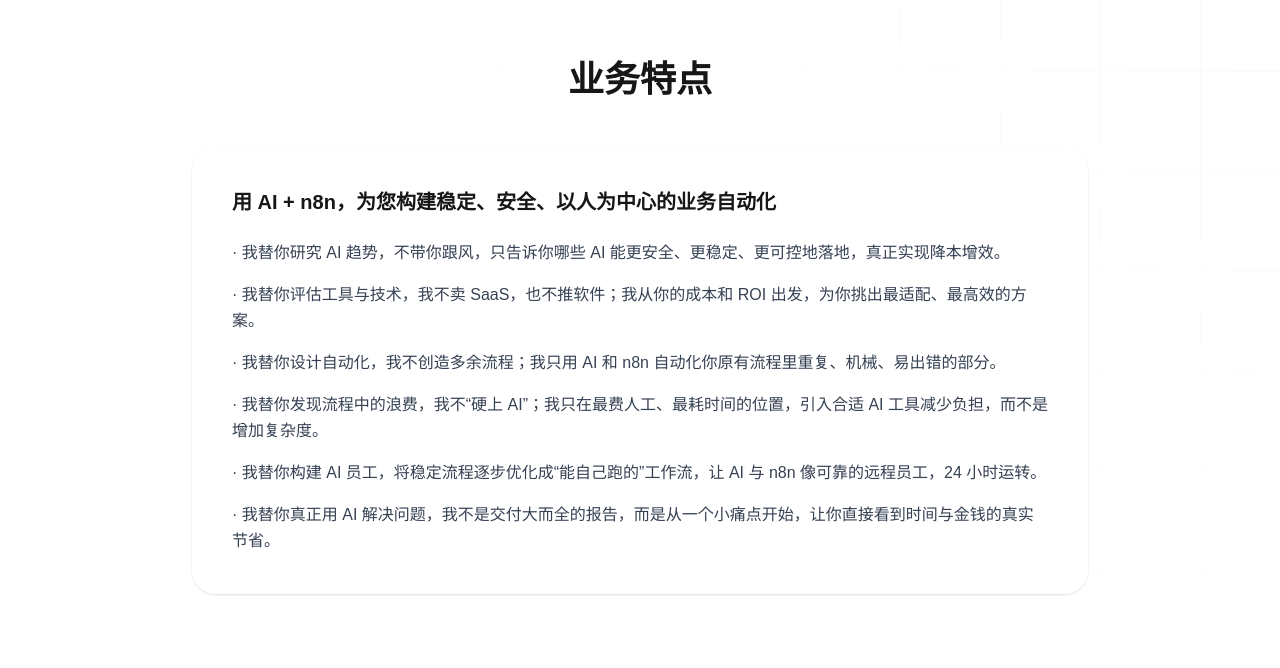
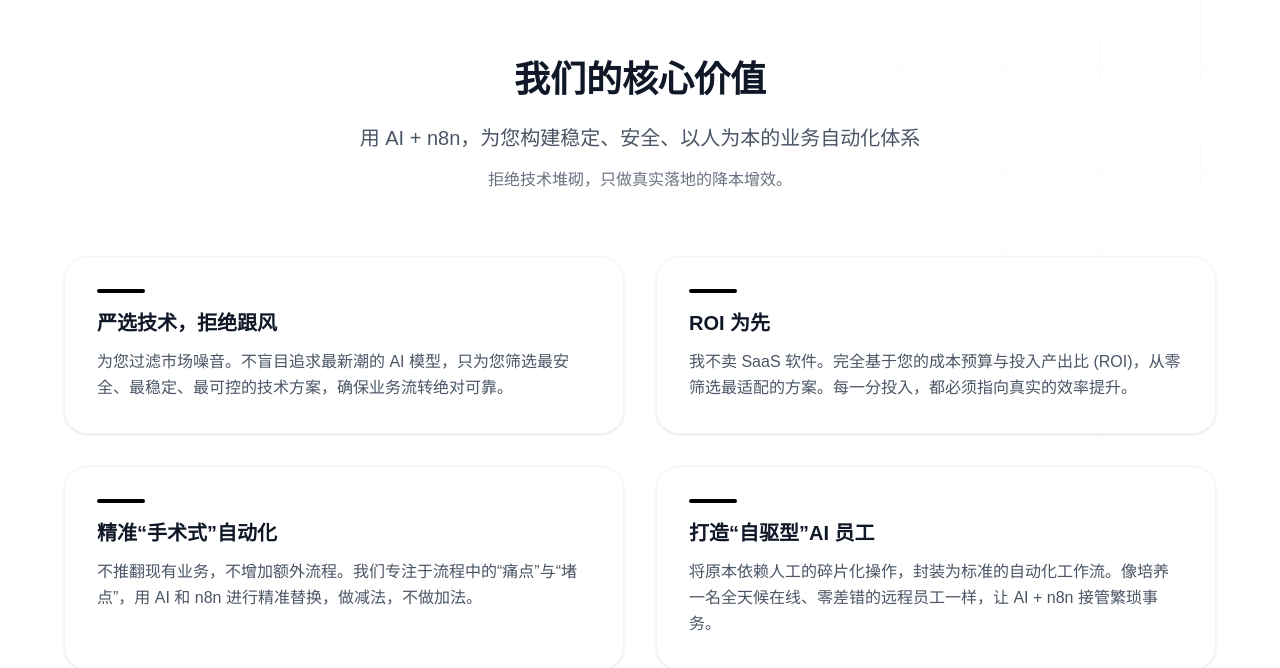
Before and after one commit to LEO-JIM/shangqunai, a Next.js app: page / in a window 1280 px wide. Shown: the part 2129-2797 px from the top of the page. Built offline with nearby package versions, Linux system fonts and the light colour scheme.

Commit message:
润色文笔

```diff
--- a/components/BusinessFeatures.tsx
+++ b/components/BusinessFeatures.tsx
@@ -3,30 +3,65 @@
 import React from "react";
 
 const BusinessFeatures: React.FC = () => {
-  const bullets = [
-    "我替你研究 AI 趋势，不带你跟风，只告诉你哪些 AI 能更安全、更稳定、更可控地落地，真正实现降本增效。",
-    "我替你评估工具与技术，我不卖 SaaS，也不推软件；我从你的成本和 ROI 出发，为你挑出最适配、最高效的方案。",
-    "我替你设计自动化，我不创造多余流程；我只用 AI 和 n8n 自动化你原有流程里重复、机械、易出错的部分。",
-    "我替你发现流程中的浪费，我不“硬上 AI”；我只在最费人工、最耗时间的位置，引入合适 AI 工具减少负担，而不是增加复杂度。",
-    "我替你构建 AI 员工，将稳定流程逐步优化成“能自己跑的”工作流，让 AI 与 n8n 像可靠的远程员工，24 小时运转。",
-    "我替你真正用 AI 解决问题，我不是交付大而全的报告，而是从一个小痛点开始，让你直接看到时间与金钱的真实节省。",
+  const features = [
+    {
+      title: "严选技术，拒绝跟风",
+      description:
+        "为您过滤市场噪音。不盲目追求最新潮的 AI 模型，只为您筛选最安全、最稳定、最可控的技术方案，确保业务流转绝对可靠。",
+    },
+    {
+      title: "ROI 为先",
+      description:
+        "我不卖 SaaS 软件。完全基于您的成本预算与投入产出比 (ROI)，从零筛选最适配的方案。每一分投入，都必须指向真实的效率提升。",
+    },
+    {
+      title: "精准“手术式”自动化",
+      description:
+        "不推翻现有业务，不增加额外流程。我们专注于流程中的“痛点”与“堵点”，用 AI 和 n8n 进行精准替换，做减法，不做加法。",
+    },
+    {
+      title: "打造“自驱型”AI 员工",
+      description:
+        "将原本依赖人工的碎片化操作，封装为标准的自动化工作流。像培养一名全天候在线、零差错的远程员工一样，让 AI + n8n 接管繁琐事务。",
+    },
   ];
 
   return (
     <section className="w-full py-24 px-6 md:px-8">
-      <h2 className="text-3xl md:text-4xl font-bold text-center mb-12">
-        业务特点
-      </h2>
+      <div className="max-w-6xl mx-auto">
+        {/* Section Header */}
+        <div className="text-center mb-16">
+          <h2 className="text-3xl md:text-4xl font-bold text-gray-900 mb-6">
+            我们的核心价值
+          </h2>
+          <p className="text-xl text-gray-600 max-w-3xl mx-auto font-medium">
+            用 AI + n8n，为您构建稳定、安全、以人为本的业务自动化体系
+          </p>
+          <p className="mt-4 text-gray-500 max-w-2xl mx-auto">
+            拒绝技术堆砌，只做真实落地的降本增效。
+          </p>
+        </div>
 
-      <div className="max-w-4xl mx-auto rounded-3xl bg-white/70 backdrop-blur shadow-sm p-10">
-        <h3 className="text-xl font-semibold mb-6">
-          用 AI + n8n，为您构建稳定、安全、以人为中心的业务自动化
-        </h3>
-        <ul className="space-y-4 text-gray-700 leading-relaxed">
-          {bullets.map((b, idx) => (
-            <li key={idx}>· {b}</li>
+        {/* Features Grid */}
+        <div className="grid grid-cols-1 md:grid-cols-2 gap-6 lg:gap-8">
+          {features.map((feature, idx) => (
+            <div
+              key={idx}
+              className="group bg-white/70 backdrop-blur shadow-sm hover:shadow-md border border-gray-100 rounded-3xl p-8 transition-all duration-300"
+            >
+              <div className="mb-4">
+                {/* Decorative accent line */}
+                <div className="h-1 w-12 bg-black rounded-full group-hover:w-20 transition-all duration-300"></div>
+              </div>
+              <h3 className="text-xl font-bold text-gray-900 mb-3">
+                {feature.title}
+              </h3>
+              <p className="text-gray-600 leading-relaxed">
+                {feature.description}
+              </p>
+            </div>
           ))}
-        </ul>
+        </div>
       </div>
     </section>
   );
```
